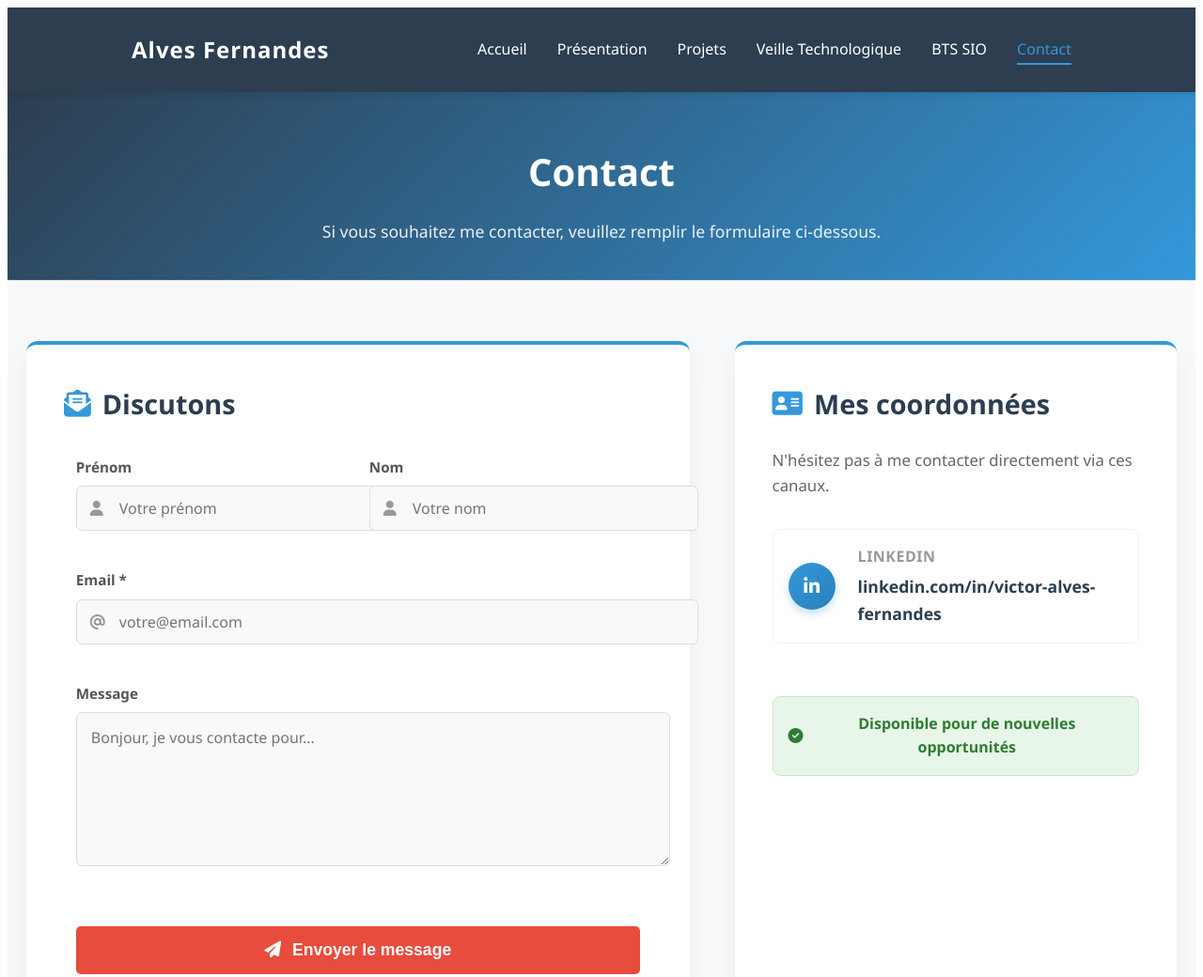
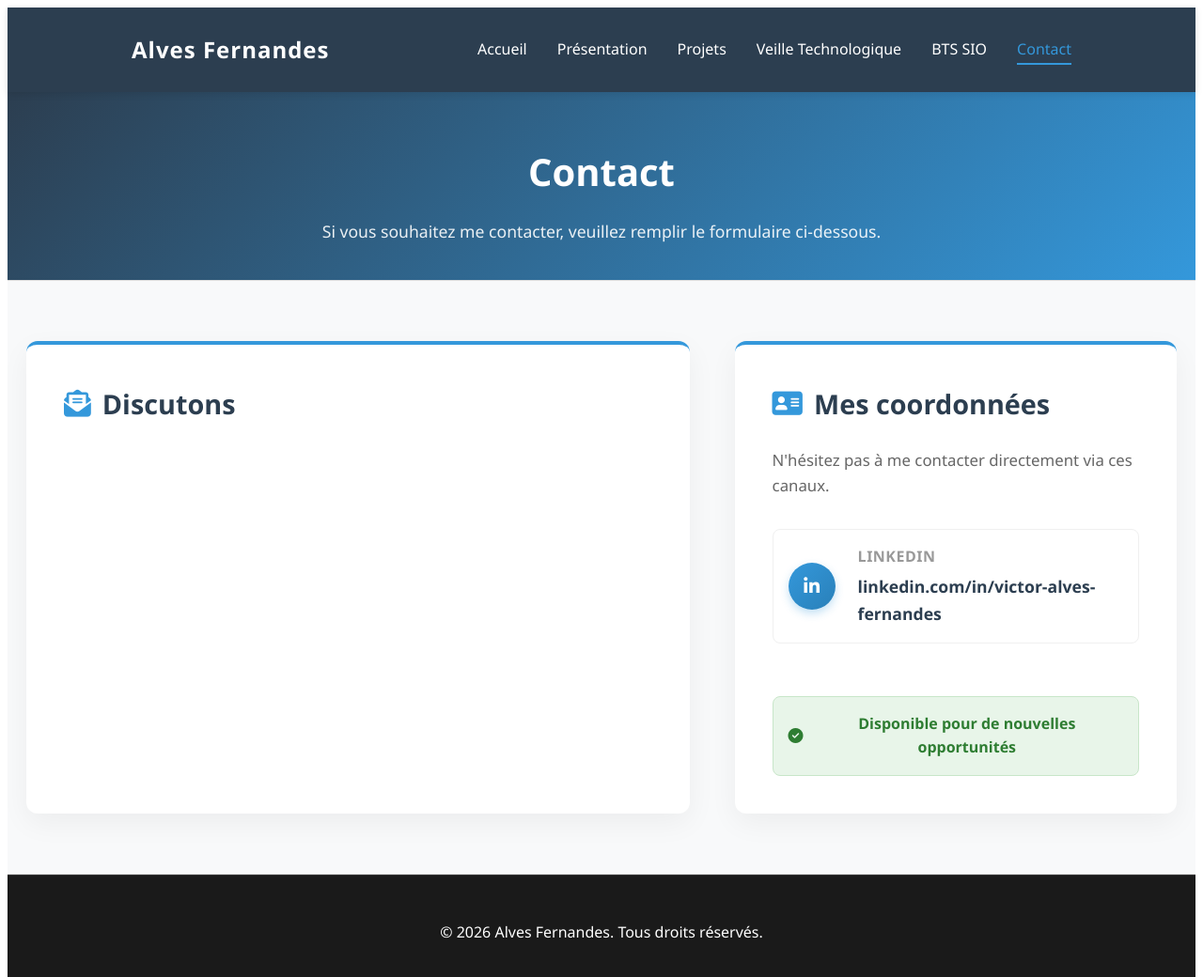
Before and after one commit to spirit0621/Portefolio-victor, a plain HTML site: page pages/contact.html in a window 1280 px wide. Shown: the top 1040 px of the page at 94% size. Drawn offline with Linux system fonts and the light colour scheme; a script that the page names is missing.

Commit message:
Fix SEO Title and Tally Integration

```diff
--- a/pages/contact.html
+++ b/pages/contact.html
@@ -29,45 +29,7 @@
       <div class="contact-grid">
         <div class="contact-form-wrapper contact-card">
           <h2><i class="fas fa-envelope-open-text"></i> Discutons</h2>
-          <form class="contact-form" id="contactForm" action="https://formsubmit.co/alvesfernandes594@gmail.com" method="POST">
-            <!-- Configuration FormSubmit -->
-            <input type="hidden" name="_next" value="https://victor-alves-fernandes-portfolio.web.app/pages/contact.html">
-            <input type="hidden" name="_captcha" value="false">
-            <input type="hidden" name="_subject" value="Nouveau message du portfolio !">
-            <input type="hidden" name="_template" value="table">
-            <div class="form-row">
-                <div class="form-group half">
-                <label for="firstname">Prénom</label>
-                <div class="input-icon">
-                    <i class="fas fa-user"></i>
-                    <input type="text" id="firstname" name="firstname" placeholder="Votre prénom">
-                </div>
-                </div>
-
-                <div class="form-group half">
-                <label for="lastname">Nom</label>
-                <div class="input-icon">
-                    <i class="fas fa-user"></i>
-                    <input type="text" id="lastname" name="lastname" placeholder="Votre nom">
-                </div>
-                </div>
-            </div>
-
-            <div class="form-group">
-              <label for="email">Email *</label>
-              <div class="input-icon">
-                  <i class="fas fa-at"></i>
-                  <input type="email" id="email" name="email" required placeholder="votre@email.com">
-              </div>
-            </div>
-
-            <div class="form-group">
-              <label for="message">Message</label>
-              <textarea id="message" name="message" rows="6" placeholder="Bonjour, je vous contacte pour..."></textarea>
-            </div>
-
-            <button type="submit" class="cta-button full-width"><i class="fas fa-paper-plane"></i> Envoyer le message</button>
-          </form>
+          <iframe data-tally-src="https://tally.so/embed/NpWeAW?alignLeft=1&hideTitle=1&transparentBackground=1&dynamicHeight=1" loading="lazy" width="100%" height="292" frameborder="0" marginheight="0" marginwidth="0" title="Contact Form"></iframe><script>var d=document,w="https://tally.so/widgets/embed.js",v=function(){"undefined"!=typeof Tally?Tally.loadEmbeds():d.querySelectorAll("iframe[src^='"+w+"']").forEach(function(e){e.src=e.src})};if("undefined"!=typeof Tally)v();else if(d.querySelector('script[src="'+w+'"]')==null){var s=d.createElement("script");s.src=w,s.onload=v,s.onerror=v,d.body.appendChild(s);}</script>
         </div>
 
         <div class="contact-info contact-card display-info">
@@ -90,11 +52,8 @@
           </div>
         </div>
       </div>
-  </section>
-  </form>
-  </div>
-  </div>
-  </div>
+      </div>
+    </div>
   </section>
 
   <!-- Footer -->
```
Also changed, not shown: pages/index.html (+1 -1 lines).
